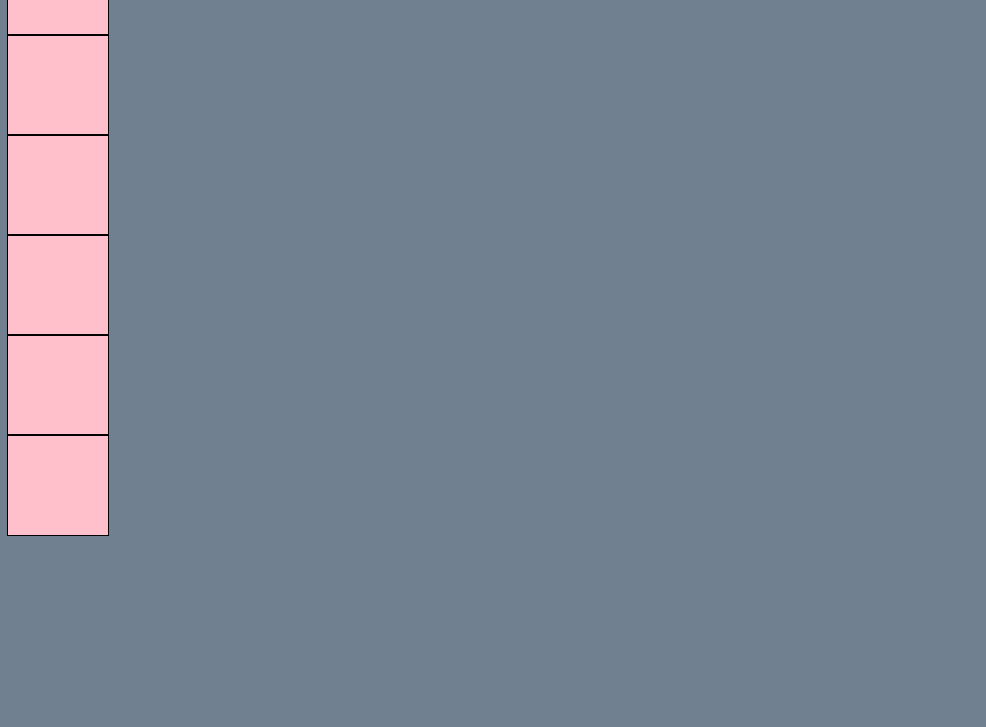
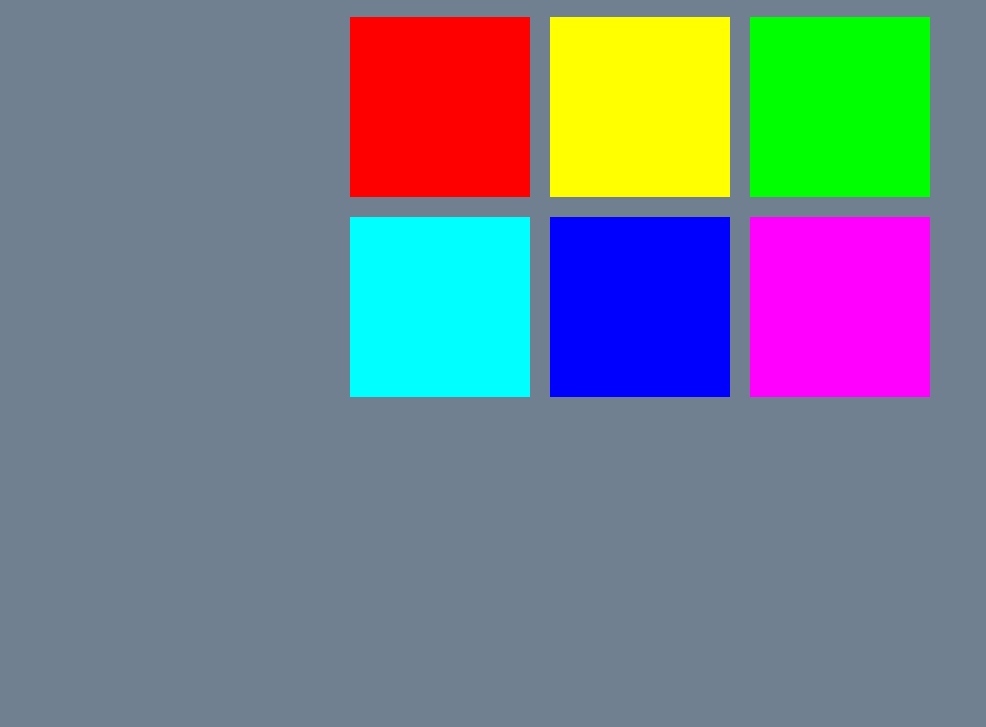
Before and after one commit to cristineshipman/rgb-game, a plain HTML site: page index.html in a window 1280 px wide. Shown: the part 73-800 px from the top of the page, without its empty margins (0-986 px from the left). Drawn offline with Linux system fonts and the light colour scheme.

Commit message:
game setup

```diff
--- a/index.html
+++ b/index.html
@@ -6,7 +6,8 @@
     <link rel="stylesheet" type="text/css" href="style.css">
   </head>
   <body>
-    <div class="container">
+    <h1>RGB Color Game</h1>
+    <div id="container">
       <div class="square"></div>
       <div class="square"></div>
       <div class="square"></div>
@@ -14,5 +15,7 @@
       <div class="square"></div>
       <div class="square"></div>
     </div>
+
+    <script type="text/javascript" src="script.js"></script>
   </body>
 </html>
--- /dev/null
+++ b/script.js
@@ -0,0 +1,14 @@
+var colors = [
+  "rgb(255, 0, 0)",
+  "rgb(255, 255, 0)",
+  "rgb(0, 255, 0)",
+  "rgb(0, 255, 255)",
+  "rgb(0, 0, 255)",
+  "rgb(255, 0, 255)",
+]
+
+var squares = document.querySelectorAll(".square")
+
+for(var i = 0; i < squares.length; i++){
+  squares[i].style.backgroundColor = colors[i]
+}
--- a/style.css
+++ b/style.css
@@ -3,8 +3,14 @@ body {
 }
 
 .square {
-  background-color: pink;
-  width: 100px;
-  height: 100px;
-  outline: solid 1px black;
+  width: 30%;
+  background: pink;
+  padding-bottom:30%;
+  float: left;
+  margin: 1.66%;
 }
+
+#container {
+  margin: 0 auto;
+  max-width: 600px;
+}
```
